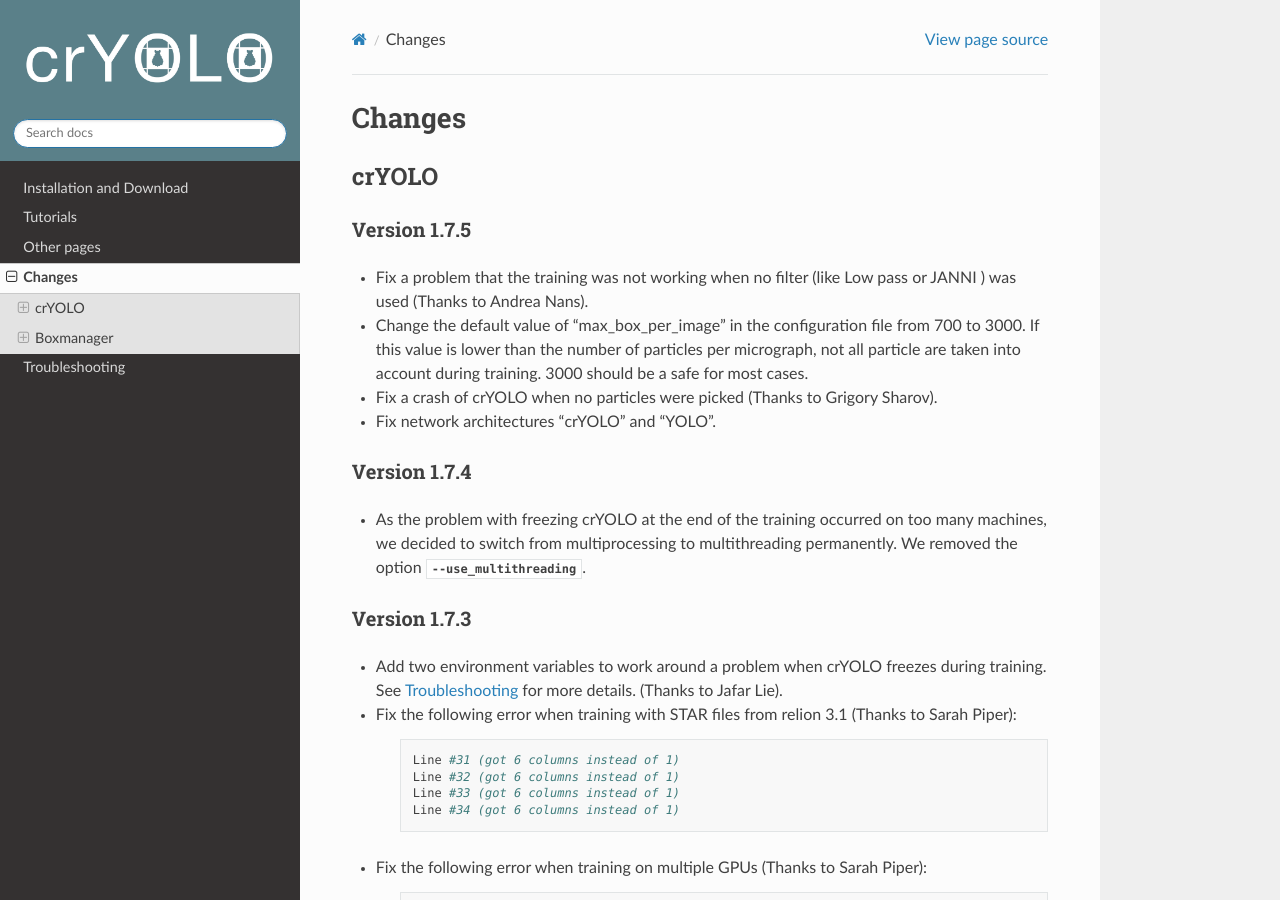
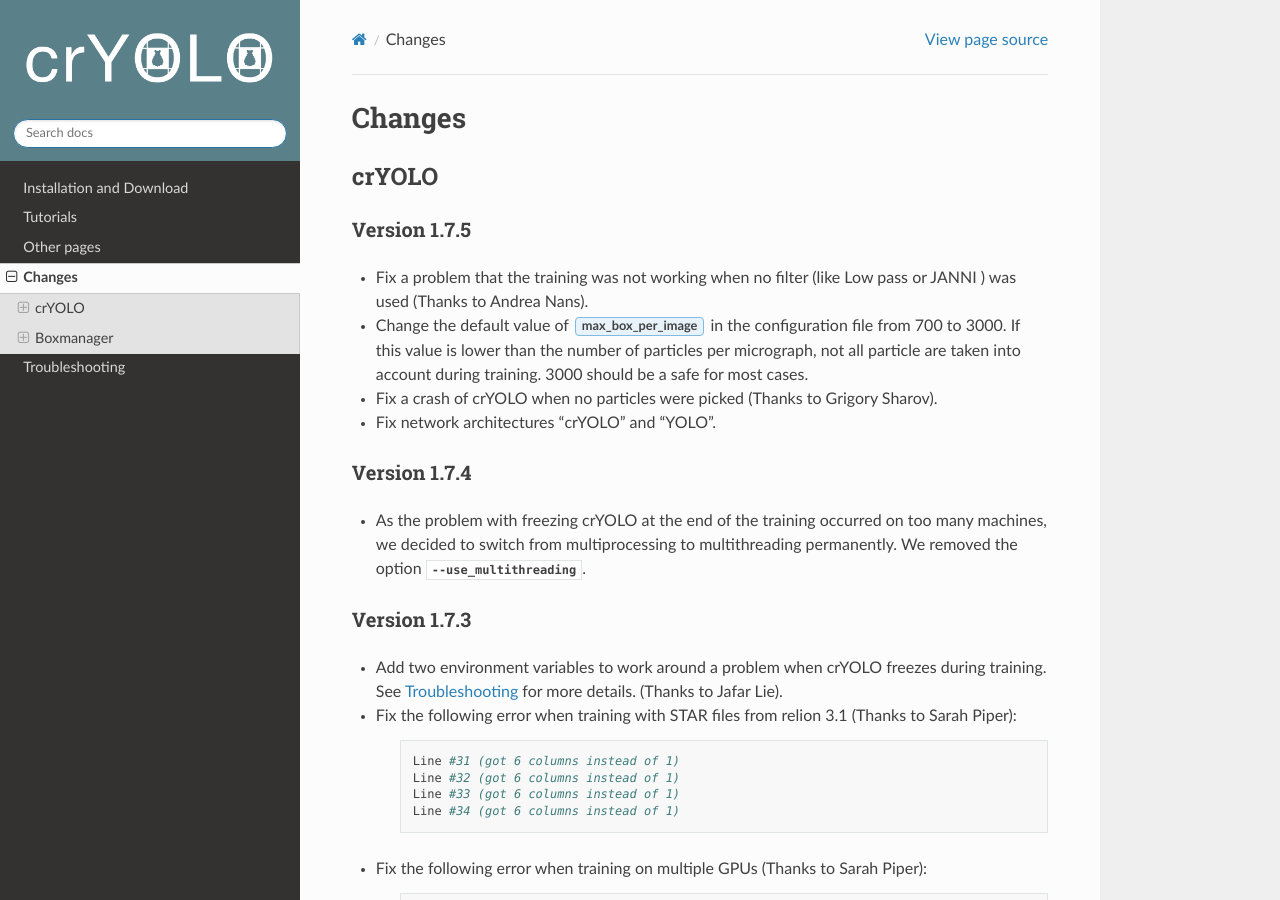
Before and after one commit to MPI-Dortmund/cryolo, a Sphinx documentation site: the page built from source/changes.rst, in a window 1280 px wide and 900 px high. Built offline with Sphinx 7.4.7 and the Read the Docs theme 2.0.0, drawn with Linux system fonts in a browser that asks for light colours; some of the changed lines change nothing that is shown.

Commit message:
formatting

```diff
--- a/source/changes.rst
+++ b/source/changes.rst
@@ -9,7 +9,7 @@
 
 * Fix a problem that the training was not working when no filter (like Low pass or JANNI ) was used (Thanks to Andrea Nans).
 
-* Change the default value of "max_box_per_image" in the configuration file from 700 to 3000. If this value is lower than the number of particles per micrograph, not all particle are taken into account during training. 3000 should be a safe for most cases.
+* Change the default value of :guilabel:`max_box_per_image` in the configuration file from 700 to 3000. If this value is lower than the number of particles per micrograph, not all particle are taken into account during training. 3000 should be a safe for most cases.
 
 * Fix a crash of crYOLO when no particles were picked (Thanks to Grigory Sharov).
 
```
